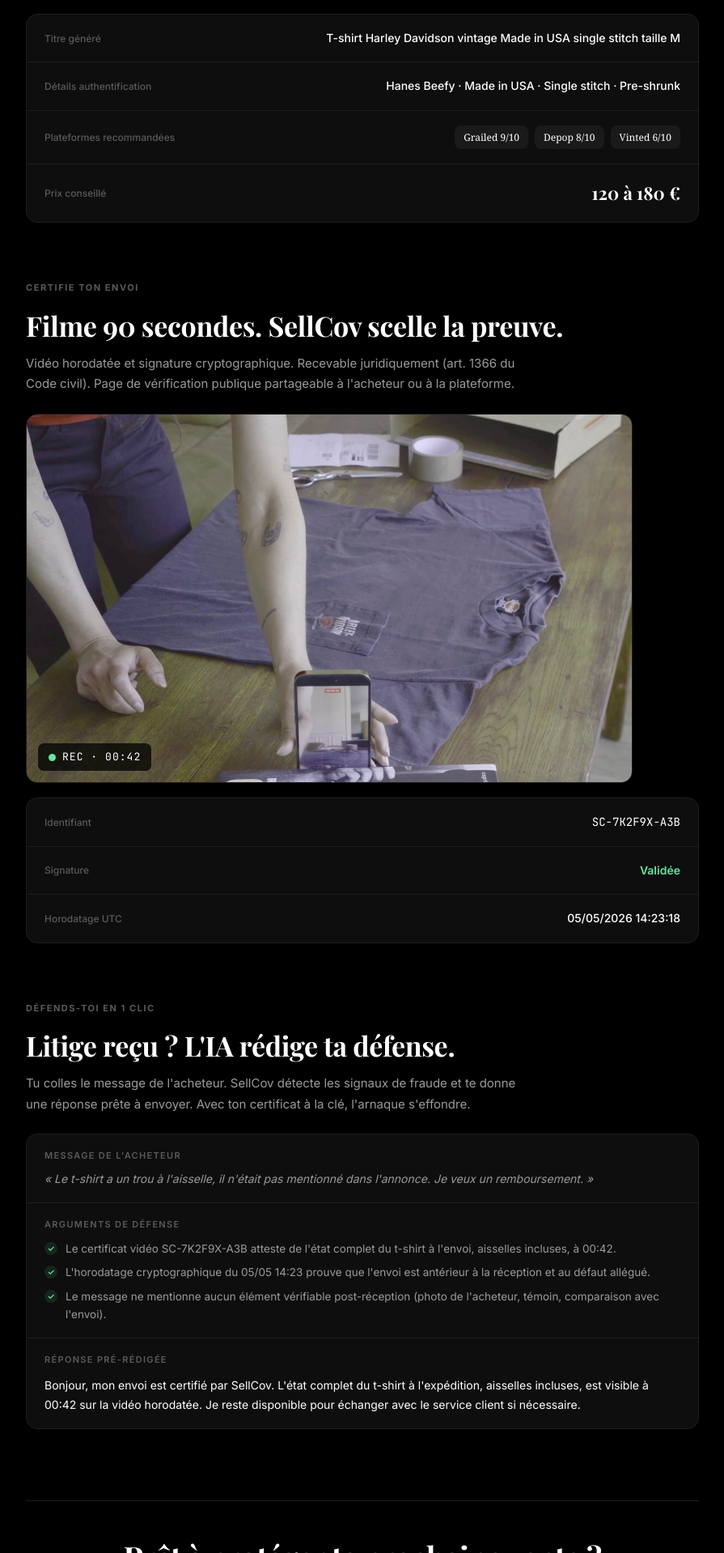
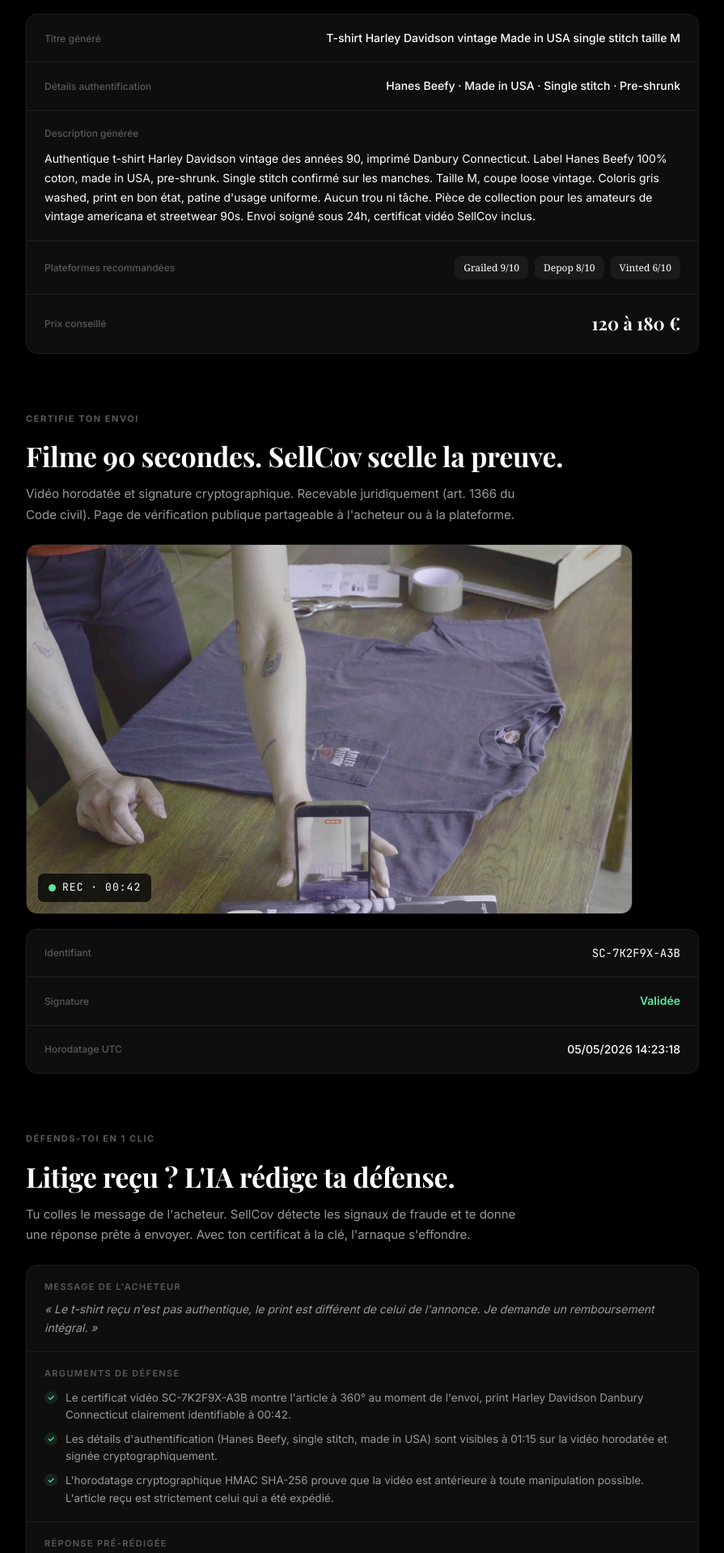
Before and after one commit to WRONIKOWSKY/sellguard, a Next.js app in the folder sellguard/: page /demo in a window 1280 px wide. Shown: the part 922-2840 px from the top of the page at 81% size, without its empty margins (192-1087 px from the left). Built offline with nearby package versions, Linux system fonts and the light colour scheme; no server answers; a web font is replaced by a local one.

Commit message:
demo: add product description + upgrade dispute scenario to authenticity claim · align all secondary page logos to 72px

```diff
--- a/sellguard/pages/demo.js
+++ b/sellguard/pages/demo.js
@@ -66,6 +66,12 @@ export default function Demo() {
           <DataCard>
             <DataRow label="Titre généré" value="T-shirt Harley Davidson vintage Made in USA single stitch taille M" />
             <DataRow label="Détails authentification" value="Hanes Beefy · Made in USA · Single stitch · Pre-shrunk" />
+            <div style={{padding:'18px 22px',borderBottom:'0.5px solid var(--border)'}}>
+              <div style={{fontSize:'12px',color:'var(--text-dim)',fontWeight:500,marginBottom:'10px'}}>Description générée</div>
+              <div style={{fontSize:'14px',color:'#fff',lineHeight:'1.7'}}>
+                Authentique t-shirt Harley Davidson vintage des années 90, imprimé Danbury Connecticut. Label Hanes Beefy 100% coton, made in USA, pre-shrunk. Single stitch confirmé sur les manches. Taille M, coupe loose vintage. Coloris gris washed, print en bon état, patine d'usage uniforme. Aucun trou ni tâche. Pièce de collection pour les amateurs de vintage americana et streetwear 90s. Envoi soigné sous 24h, certificat vidéo SellCov inclus.
+              </div>
+            </div>
             <DataRow label="Plateformes recommandées" value={
               <span style={{display:'flex',gap:'8px',flexWrap:'wrap'}}>
                 <Pill text="Grailed 9/10" />
@@ -107,23 +113,23 @@ export default function Demo() {
             <div style={{padding:'18px 22px',borderBottom:'0.5px solid var(--border)'}}>
               <div style={{fontSize:'11px',color:'var(--text-dim)',letterSpacing:'.12em',textTransform:'uppercase',fontWeight:600,marginBottom:'8px'}}>Message de l'acheteur</div>
               <div style={{fontSize:'14px',color:'var(--text-muted)',fontStyle:'italic',lineHeight:'1.6'}}>
-                « Le t-shirt a un trou à l'aisselle, il n'était pas mentionné dans l'annonce. Je veux un remboursement. »
+                « Le t-shirt reçu n'est pas authentique, le print est différent de celui de l'annonce. Je demande un remboursement intégral. »
               </div>
             </div>
 
             <div style={{padding:'18px 22px',borderBottom:'0.5px solid var(--border)'}}>
               <div style={{fontSize:'11px',color:'var(--text-dim)',letterSpacing:'.12em',textTransform:'uppercase',fontWeight:600,marginBottom:'10px'}}>Arguments de défense</div>
               <div style={{display:'flex',flexDirection:'column',gap:'8px'}}>
-                <ArgItem text="Le certificat vidéo SC-7K2F9X-A3B atteste de l'état complet du t-shirt à l'envoi, aisselles incluses, à 00:42." />
-                <ArgItem text="L'horodatage cryptographique du 05/05 14:23 prouve que l'envoi est antérieur à la réception et au défaut allégué." />
-                <ArgItem text="Le message ne mentionne aucun élément vérifiable post-réception (photo de l'acheteur, témoin, comparaison avec l'envoi)." />
+                <ArgItem text="Le certificat vidéo SC-7K2F9X-A3B montre l'article à 360° au moment de l'envoi, print Harley Davidson Danbury Connecticut clairement identifiable à 00:42." />
+                <ArgItem text="Les détails d'authentification (Hanes Beefy, single stitch, made in USA) sont visibles à 01:15 sur la vidéo horodatée et signée cryptographiquement." />
+                <ArgItem text="L'horodatage cryptographique HMAC SHA-256 prouve que la vidéo est antérieure à toute manipulation possible. L'article reçu est strictement celui qui a été expédié." />
               </div>
             </div>
 
             <div style={{padding:'18px 22px'}}>
               <div style={{fontSize:'11px',color:'var(--text-dim)',letterSpacing:'.12em',textTransform:'uppercase',fontWeight:600,marginBottom:'10px'}}>Réponse pré-rédigée</div>
               <div style={{fontSize:'14px',color:'#fff',lineHeight:'1.7'}}>
-                Bonjour, mon envoi est certifié par SellCov. L'état complet du t-shirt à l'expédition, aisselles incluses, est visible à 00:42 sur la vidéo horodatée. Je reste disponible pour échanger avec le service client si nécessaire.
+                Bonjour, mon envoi est certifié par SellCov via le certificat SC-7K2F9X-A3B. La vidéo horodatée à 360° montre le print exact, l'étiquette Hanes Beefy et les détails d'authentification (single stitch, made in USA). L'article que vous avez reçu est strictement celui qui a été expédié. Je reste disponible pour transmettre la vidéo au service client de la plateforme si nécessaire.
               </div>
             </div>
           </DataCard>
```
